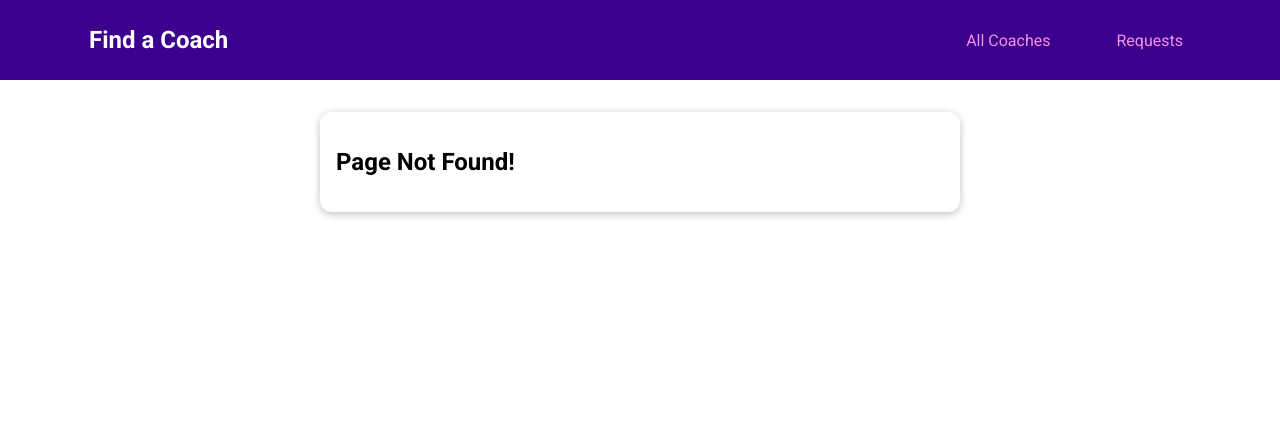
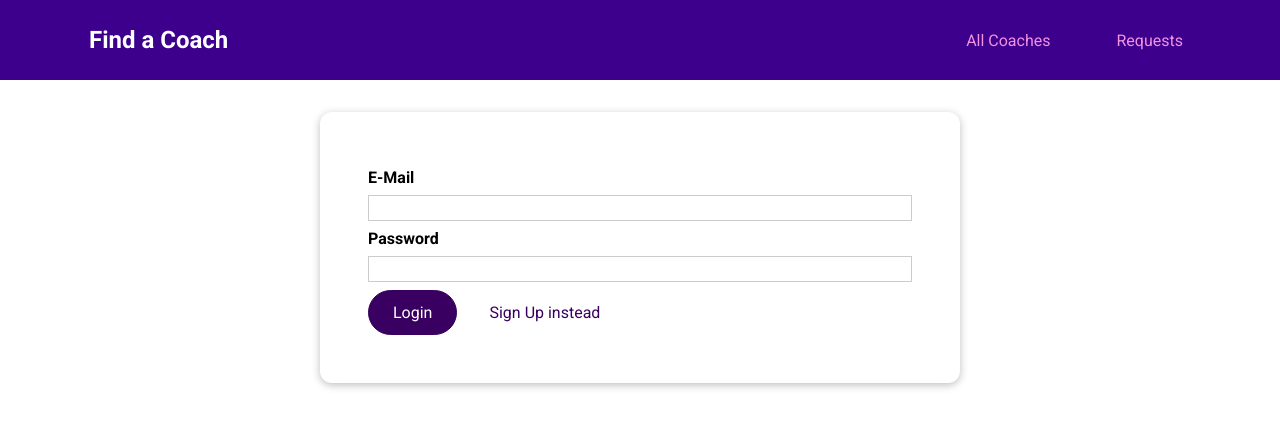
Before and after one commit to itsomid/vuejs-coaching-service, a Vue app: page /auth in a window 1280 px wide. Before the commit this address had no page. Shown: the top 428 px of the page. Built offline with nearby package versions, Linux system fonts and the light colour scheme.

Commit message:
implement User Authentication page

```diff
--- /dev/null
+++ b/src/pages/auth/UserAuth.vue
@@ -0,0 +1,100 @@
+<template>
+  <div>
+    <base-dialog :show="!!error" title="An error occurred" @close="handleError">
+      <p>{{ error }}</p>
+    </base-dialog>
+    <base-dialog :show="isLoading" title="Authenticating..." fixed>
+      <base-spinner></base-spinner>
+    </base-dialog>
+    <base-card>
+      <form @submit.prevent="submitForm">
+        <div class="form-control">
+          <label for="email">E-Mail</label>
+          <input type="email" id="email" v-model.trim="email" />
+        </div>
+        <div class="form-control">
+          <label for="password">Password</label>
+          <input type="password" id="password" v-model.trim="password" />
+        </div>
+        <p v-if="!formIsValid">
+          Please enter a valid email and password (must be at least 6 characters
+          long).
+        </p>
+        <base-button>{{ submitButtonCaption }}</base-button>
+        <base-button type="button" mode="flat" @click="switchAuthMode">{{
+          switchModeButtonCaption
+        }}</base-button>
+      </form>
+    </base-card>
+  </div>
+</template>
+
+<script>
+    export default{
+        data(){
+            return{
+                email: '',
+                password: '',
+                formIsValid: true,
+                mode: 'login'
+            }
+        },
+        computed:{
+            submitButtonCaption(){
+                if(this.mode === 'login'){
+                    return 'Login'
+                }else{
+                    return 'Sign Up'
+                }
+            },
+            switchModeButtonCaption(){
+                if(this.mode === 'login'){
+                    return 'Sign Up instead'
+                }else{
+                    return 'Login Instead'
+                }
+            }
+        },
+        methods:{
+            switchAuthMode(){
+                if(this.mode === 'login'){
+                    this.mode = 'signup'
+                }else{
+                    this.mode = 'login'
+                }
+            }
+        }
+    }
+</script>
+<style scoped>
+form {
+  margin: 1rem;
+  padding: 1rem;
+}
+
+.form-control {
+  margin: 0.5rem 0;
+}
+
+label {
+  font-weight: bold;
+  margin-bottom: 0.5rem;
+  display: block;
+}
+
+input,
+textarea {
+  display: block;
+  width: 100%;
+  font: inherit;
+  border: 1px solid #ccc;
+  padding: 0.15rem;
+}
+
+input:focus,
+textarea:focus {
+  border-color: #3d008d;
+  background-color: #faf6ff;
+  outline: none;
+}
+</style>
--- a/src/router.js
+++ b/src/router.js
@@ -4,6 +4,7 @@
 import CoachRegistation from './pages/coaches/CoachRegistration.vue';
 import ContactCoach from './pages/requests/ContactCoach.vue';
 import RequestsReceived from './pages/requests/RequestsReceived.vue';
+import UserAuth from './pages/auth/UserAuth.vue'
 import NotFound from './pages/NotFound.vue';
 
 const router = createRouter({
@@ -20,6 +21,7 @@
             ]
         },
         { path: '/register', component: CoachRegistation },
+        {path:'/auth', component: UserAuth},
         { path: '/requests', component: RequestsReceived },
         { path: '/:notFound(.*)', component: NotFound }
     ]
```
